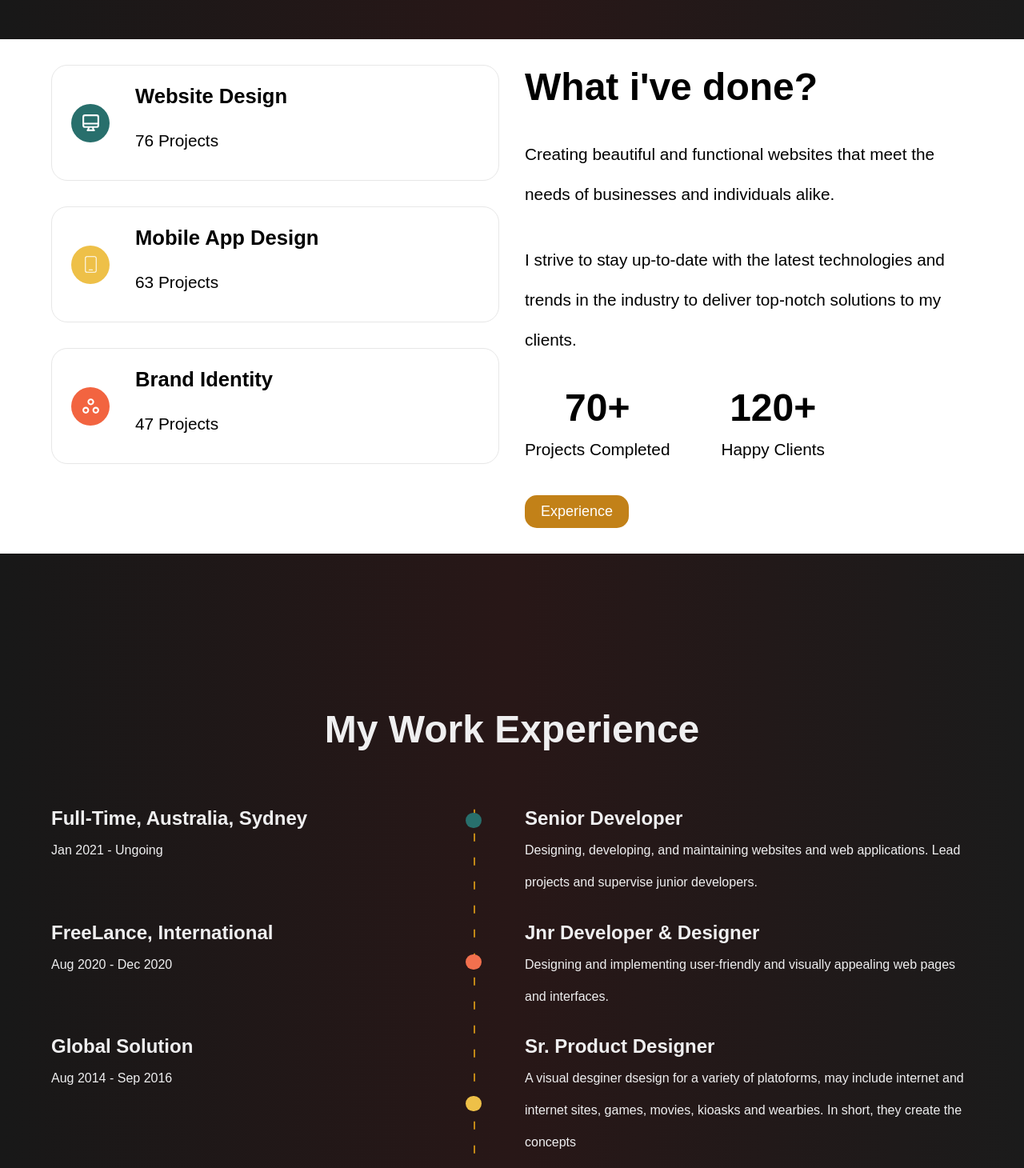
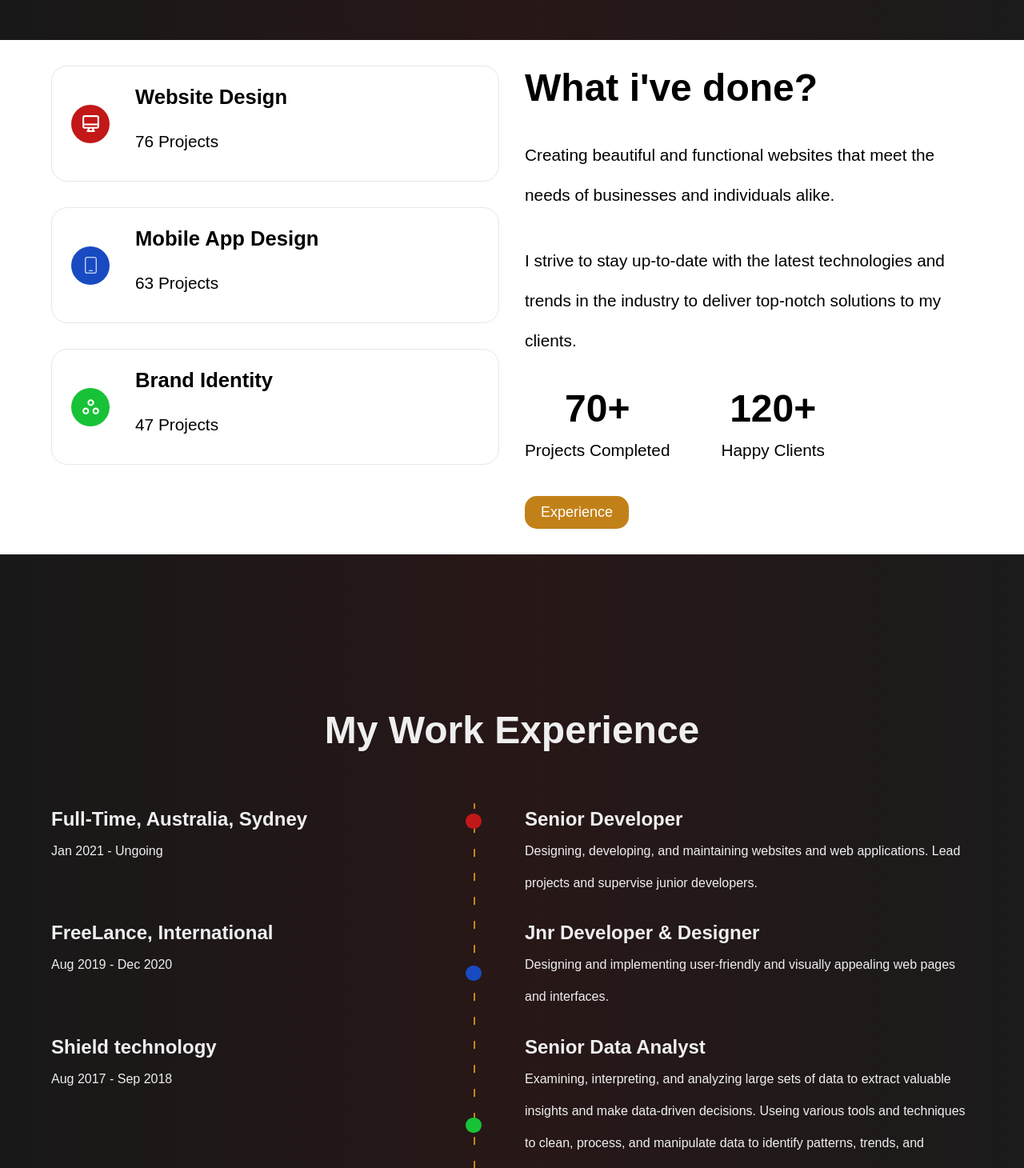
Before and after one commit to kevin-van-deventer/FullWebDevKev, a React (Vite) app: page / in a window 1280 px wide. Shown: the part 780-2240 px from the top of the page at 80% size. Built offline with nearby package versions, Linux system fonts and the light colour scheme; a web font is replaced by a local one.

Commit message:
styling on homepage

```diff
--- a/src/components/DevHero/DevHero.jsx
+++ b/src/components/DevHero/DevHero.jsx
@@ -20,7 +20,7 @@ const DevHero = () => {
           >
             Web
             <br />
-            Development
+            Developer
           </motion.span>
           <motion.span
             className="secondaryText"
@@ -38,13 +38,13 @@ const DevHero = () => {
         >
           <motion.img
             variants={slideIn("up", "tween", 0.5, 1.3)}
-            src="./person.png"
+            src="./fwbdkev_logo_developer_background_image.png"
             alt=""
           />
         </motion.div>
-
-        <a className={css.email} href="mailto:kevinlenovomail@gmail.com">
-          kevinlenovomail@gmail.com
+        {/* link to github or something */}
+        <a className={css.email}>
+          Certified Professional Full Stack Web Developer
         </a>
 
         <div className={css.lowerElements}>
@@ -52,10 +52,10 @@ const DevHero = () => {
             variants={fadeIn("right", "tween", 0.3, 1)}
             className={css.experience}
           >
-            <div className="primaryText">4</div>
+            <div className="primaryText">🖐</div>
             <div className="secondaryText">
-              <div>Years</div>
-              <div>Work Experience</div>
+              <div>Beautiful and Functional</div>
+              <div>Businesses and Individuals</div>
             </div>
           </motion.div>
 
--- a/src/components/DevHero/DevHero.module.scss
+++ b/src/components/DevHero/DevHero.module.scss
@@ -63,9 +63,9 @@
       position: absolute;
       bottom: -4rem;
       margin: auto;
-      background-image: url("../splash.png");
-      background-repeat: no-repeat;
-      background-size: 30rem;
+      // background-image: url("../splash.png");
+      // background-repeat: no-repeat;
+      // background-size: 30rem;
       left: 30%;
 
       img {
--- a/src/components/Header/Header.module.scss
+++ b/src/components/Header/Header.module.scss
@@ -1,8 +1,5 @@
 @import "./../../styles/contants.scss";
-.active-page {
-  color: $secondary !important;
-  text-decoration: underline;
-}
+
 .wrapper {
   position: relative;
   z-index: 99;
--- a/src/components/Work/Work.jsx
+++ b/src/components/Work/Work.jsx
@@ -53,19 +53,19 @@ const Work = () => {
             <div>
               <div
                 className={css.circle}
-                style={{ background: "#286F6C" }}
+                style={{ background: "rgb(194, 24, 24)" }}
               ></div>
             </div>
             <div>
               <div
                 className={css.circle}
-                style={{ background: "#F2704E" }}
+                style={{ background: "rgb(24, 75, 194)" }}
               ></div>
             </div>
             <div>
               <div
                 className={css.circle}
-                style={{ background: "#EEC048" }}
+                style={{ background: "rgb(24, 194, 55)" }}
               ></div>
             </div>
           </motion.div>
--- a/src/styles/global.scss
+++ b/src/styles/global.scss
@@ -1,4 +1,9 @@
 @import "./contants.scss";
+
+.active-page {
+  color: $secondary;
+  text-decoration: none;
+}
 
 .bg-primary {
   // background: #f1f6f8;
--- a/src/utils/data.js
+++ b/src/utils/data.js
@@ -6,19 +6,19 @@ export const projectExperience = [
     name: "Website Design",
     projects: 76,
     icon: HiOutlineDesktopComputer,
-    bg: "#286F6C",
+    bg: "rgb(194, 24, 24)",
   },
   {
     name: "Mobile App Design",
     projects: 63,
     icon: CiMobile1,
-    bg: "#EEC048",
+    bg: "rgb(24, 75, 194)",
   },
   {
     name: "Brand Identity",
     projects: 47,
     icon: MdWorkspacesOutline,
-    bg: "#F26440",
+    bg: "rgb(24, 194, 55)",
   },
 ];
 
@@ -37,31 +37,31 @@ export const workExp = [
   },
   {
     place: "FreeLance, International",
-    tenure: "Aug 2020 - Dec 2020",
+    tenure: "Aug 2019 - Dec 2020",
     role: "Jnr Developer & Designer",
     detail:
       "Designing and implementing user-friendly and visually appealing web pages and interfaces.",
   },
   {
-    place: "Global Solution",
-    tenure: "Aug 2014 - Sep 2016",
-    role: "Sr. Product Designer",
+    place: "Shield technology",
+    tenure: "Aug 2017 - Sep 2018",
+    role: "Senior Data Analyst",
     detail:
-      "A visual desginer dsesign for a variety of platoforms, may include internet and internet sites, games, movies, kioasks and wearbies. In short, they create the concepts",
+      "Examining, interpreting, and analyzing large sets of data to extract valuable insights and make data-driven decisions. Useing various tools and techniques to clean, process, and manipulate data to identify patterns, trends, and correlations.",
   },
 ];
 
 export const comments = [
   {
-    name: "Anamika Sandula",
-    post: "Creative Manager",
+    name: "TechWhisper",
+    post: "Director",
     comment:
       "I had the pleasure of working with Kevin on a website design project and I was truly impressed with his skills and dedication. He took the time to understand my needs and delivered a solution that exceeded my expectations. His attention to detail and ability to stay up-to-date with the latest technologies made him a valuable asset to the project. I highly recommend Kevin for any web development needs.",
     img: "./people2.png",
   },
   {
     name: "Fitzgerald Housing",
-    post: "Property Investing Charity",
+    post: "CEO",
     comment:
       "I was looking for a developer who could bring my vision to life and Kevin did just that. He designed a beautiful and functional website for my business that has received many compliments. He was professional, responsive, and went above and beyond to ensure I was satisfied with the end result. I would definitely work with him again in the future.",
     img: "./people1.png",
@@ -69,54 +69,54 @@ export const comments = [
     imgLink: "https://www.fitzgeraldhousing.org.au/",
   },
   {
-    name: "Anamika Sandula",
-    post: "Creative Manager",
+    name: "EFSR",
+    post: "Senior Manager",
     comment:
       "Kevin's expertise in web development and design is truly exceptional. He brought a unique perspective and innovative ideas to the table, resulting in a high-quality end product. He was able to manage the project with ease, effectively communicating with my team and delivering on-time. I am very grateful for his contribution to our project and would highly recommend him to others.",
     img: "./people2.png",
   },
   {
-    name: "Anamika Sandula",
-    post: "Creative Manager",
+    name: "KanSeng",
+    post: "Owner CEO",
     comment:
       "Kevin is a talented and knowledgeable full-stack developer. He has an eye for design and the technical skills to bring it to life. He was able to take my project from concept to completion with ease and efficiency. He was always available to answer my questions and offer solutions to any challenges that arose. I highly recommend him for anyone looking for a reliable and skilled developer.",
     img: "./people1.png",
   },
   {
-    name: "Anamika Sandula",
-    post: "Creative Manager",
+    name: "VD Realty Solutions",
+    post: "Co-Owner",
     comment:
       "Kevin's work on my mobile app design project was nothing short of amazing. He took the time to understand my vision and was able to translate it into a seamless and user-friendly app. His professionalism and attention to detail was apparent in every aspect of the project. I would definitely work with him again and highly recommend him to others.",
     img: "./people2.png",
   },
-  {
-    name: "Anamika Sandula",
-    post: "Creative Manager",
-    comment:
-      "As a brand identity designer, Kevin is second to none. He took the time to understand my brand and created a unique and memorable design that accurately reflected my company. His creativity and expertise in design and web development made him a valuable asset to my project. I highly recommend him to anyone looking for a talented and professional designer.",
-    img: "./people1.png",
-  },
-  {
-    name: "Anamika Sandula",
-    post: "Creative Manager",
-    comment:
-      "I have worked with Kevin on several projects over the past few years and I have been consistently impressed with his skills and dedication. He has a deep understanding of web development and design, and is always up-to-date with the latest technologies. He is a true professional who always delivers high-quality work and exceeds my expectations. I would not hesitate to recommend him to others.",
-    img: "./people2.png",
-  },
-  {
-    name: "Anamika Sandula",
-    post: "Creative Manager",
-    comment:
-      "I had the privilege of working with Kevin on a website redesign project and he was an absolute pleasure to work with. He took the time to understand my goals and was able to create a solution that was not only beautiful, but also functional. His expertise in web development and design was evident in the end result, and I was extremely satisfied with his work. I would highly recommend him to anyone looking for a talented and professional developer.",
-    img: "./people1.png",
-  },
-  {
-    name: "Anamika Sandula",
-    post: "Creative Manager",
-    comment:
-      "Kevin's design skills are truly exceptional. He was able to create a unique and visually appealing design that accurately reflected my brand. His attention to detail and commitment to delivering a high-quality end product was evident in every aspect of the project. I would not hesitate to work with him again and would highly recommend him to others.",
-    img: "./people2.png",
-  },
+  // {
+  //   name: "Anamika Sandula",
+  //   post: "Creative Manager",
+  //   comment:
+  //     "As a brand identity designer, Kevin is second to none. He took the time to understand my brand and created a unique and memorable design that accurately reflected my company. His creativity and expertise in design and web development made him a valuable asset to my project. I highly recommend him to anyone looking for a talented and professional designer.",
+  //   img: "./people1.png",
+  // },
+  // {
+  //   name: "Anamika Sandula",
+  //   post: "Creative Manager",
+  //   comment:
+  //     "I have worked with Kevin on several projects over the past few years and I have been consistently impressed with his skills and dedication. He has a deep understanding of web development and design, and is always up-to-date with the latest technologies. He is a true professional who always delivers high-quality work and exceeds my expectations. I would not hesitate to recommend him to others.",
+  //   img: "./people2.png",
+  // },
+  // {
+  //   name: "Anamika Sandula",
+  //   post: "Creative Manager",
+  //   comment:
+  //     "I had the privilege of working with Kevin on a website redesign project and he was an absolute pleasure to work with. He took the time to understand my goals and was able to create a solution that was not only beautiful, but also functional. His expertise in web development and design was evident in the end result, and I was extremely satisfied with his work. I would highly recommend him to anyone looking for a talented and professional developer.",
+  //   img: "./people1.png",
+  // },
+  // {
+  //   name: "Anamika Sandula",
+  //   post: "Creative Manager",
+  //   comment:
+  //     "Kevin's design skills are truly exceptional. He was able to create a unique and visually appealing design that accurately reflected my brand. His attention to detail and commitment to delivering a high-quality end product was evident in every aspect of the project. I would not hesitate to work with him again and would highly recommend him to others.",
+  //   img: "./people2.png",
+  // },
 ];
 
 export const sliderSettings = {
```
Also changed, not shown: src/components/Header/Header.jsx (+33 -5 lines), public/certificate.png, public/fwbdkev_logo_developer_background_image.png (added).
